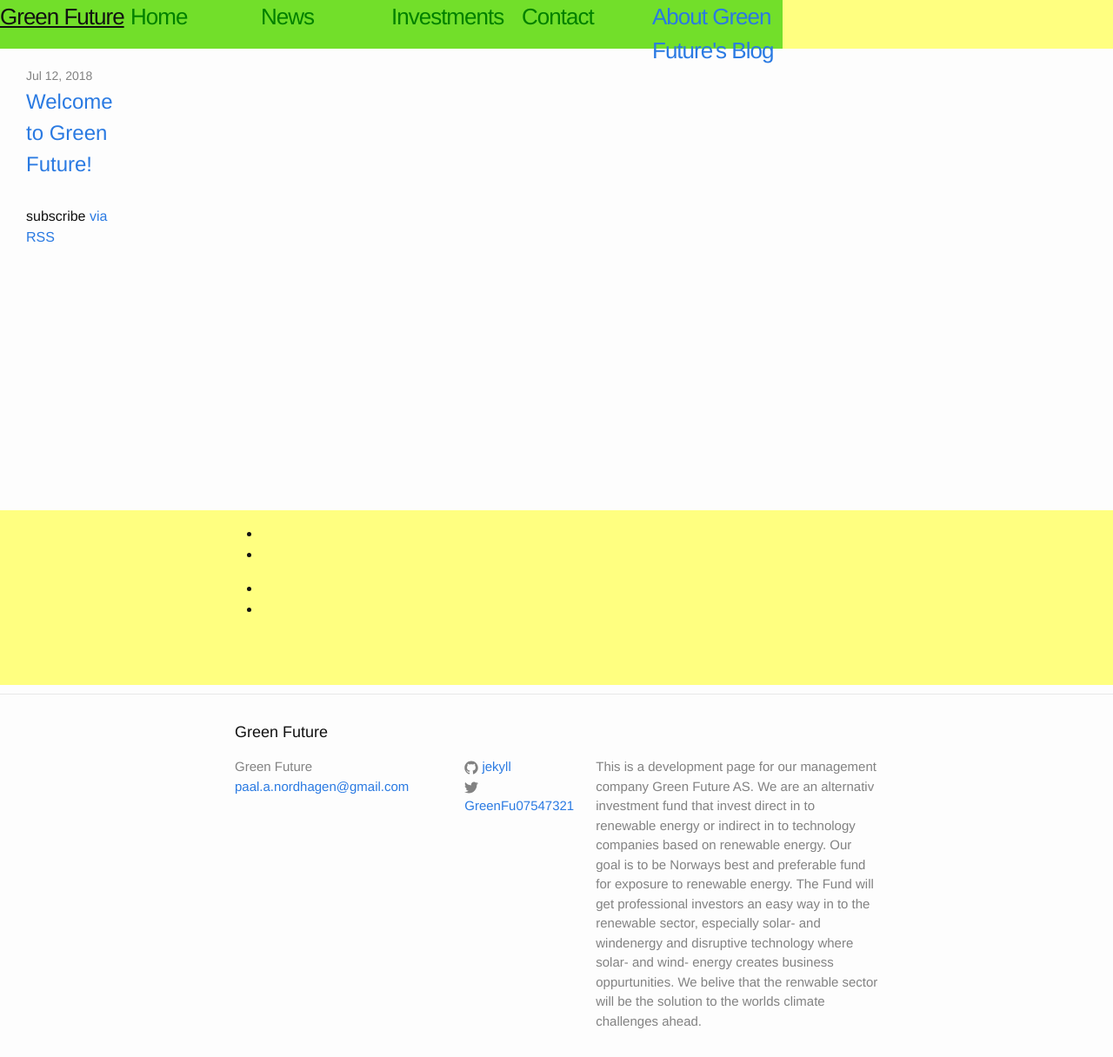
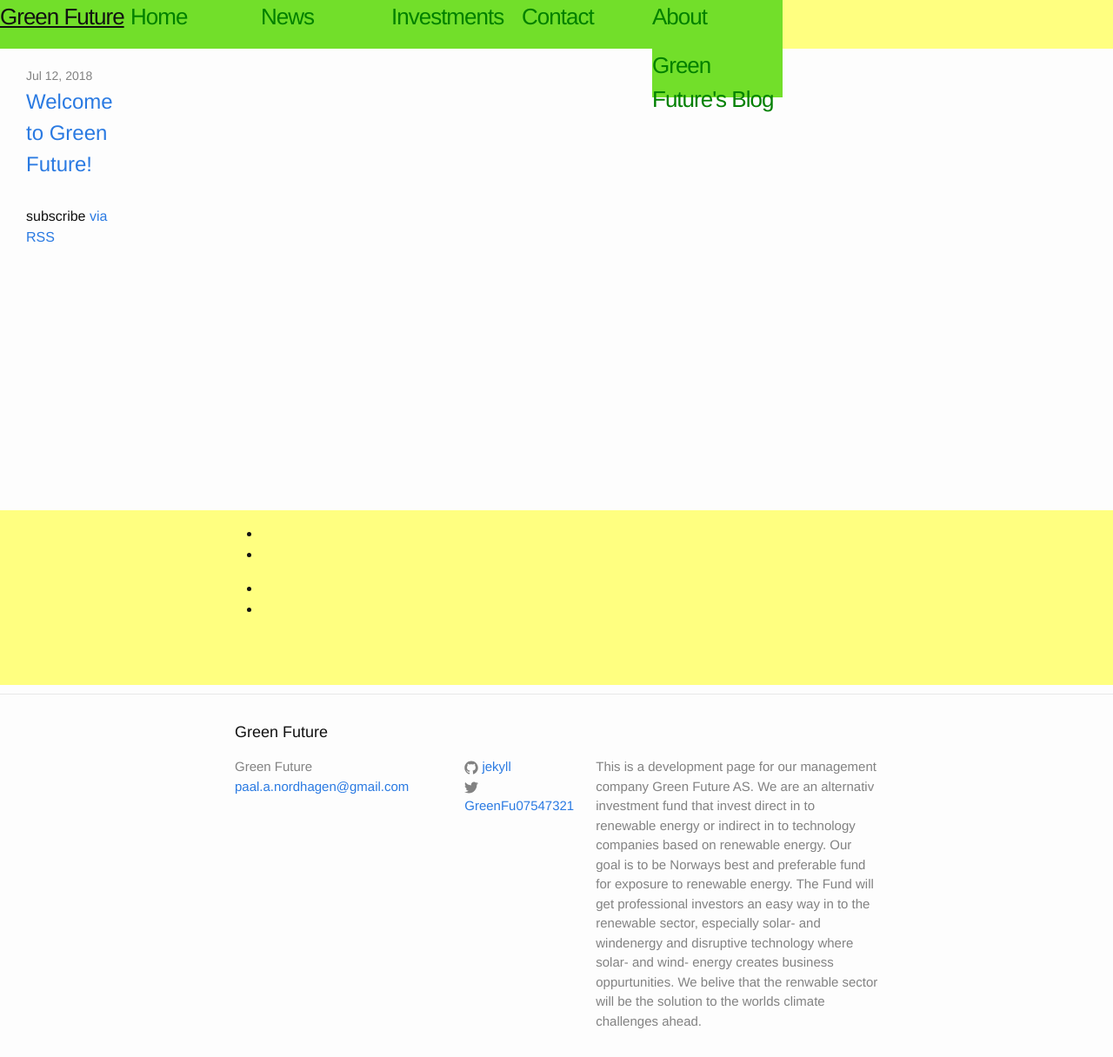
Before and after one commit to Paal-August/Paal-August.github.io, a Jekyll site: the page built from index.html, in a window 1280 px wide and 1216 px high. Shown: the whole window at 87% size. Built offline with Jekyll 4.4.1, drawn with Linux system fonts in a browser that asks for light colours.

Commit message:
Update header.html

```diff
--- a/_includes/header.html
+++ b/_includes/header.html
@@ -21,7 +21,7 @@
       <div class="site-title">
         {% for my_page in site.pages %}
           {% if my_page.title %}
-          <a class="page-link" href="{{ my_page.url | prepend: site.baseurl }}">{{ my_page.title }}</a>
+          <a class="site-title" href="{{ my_page.url | prepend: site.baseurl }}">{{ my_page.title }}</a>
           {% endif %}
         {% endfor %}
       </div>
```
